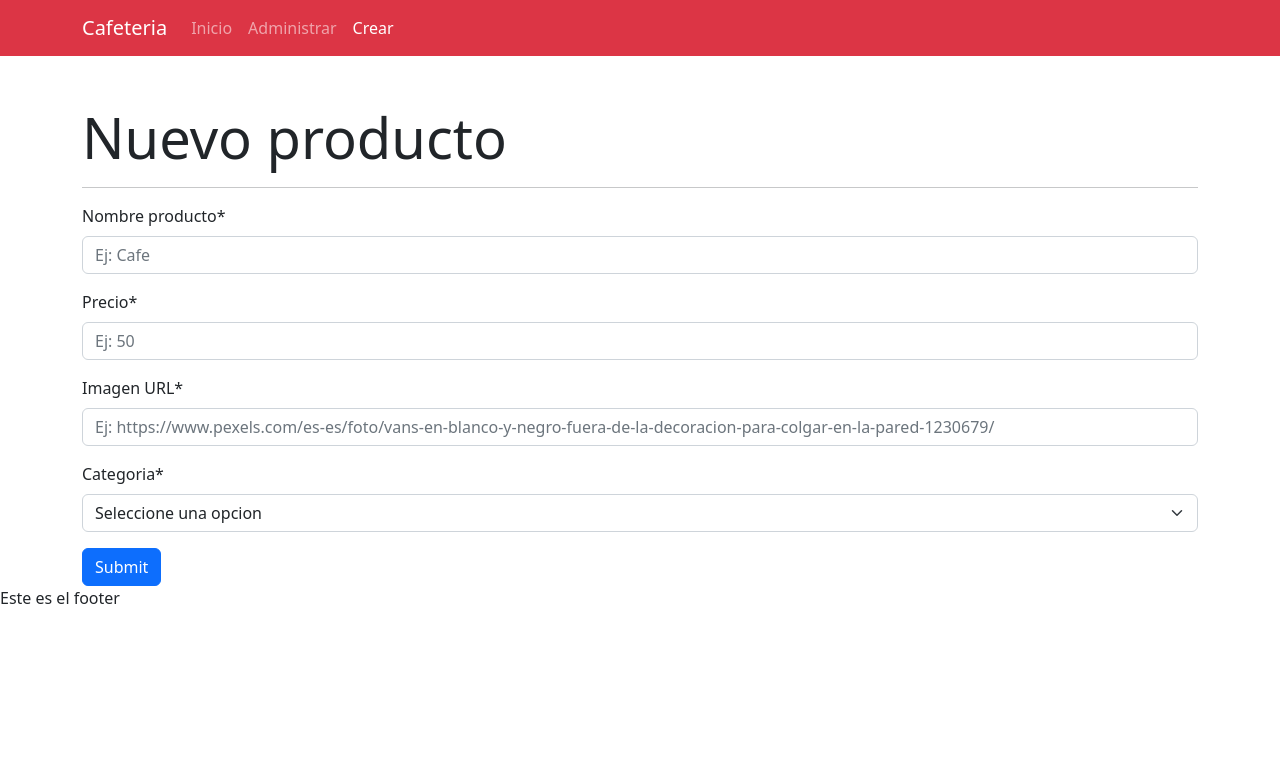
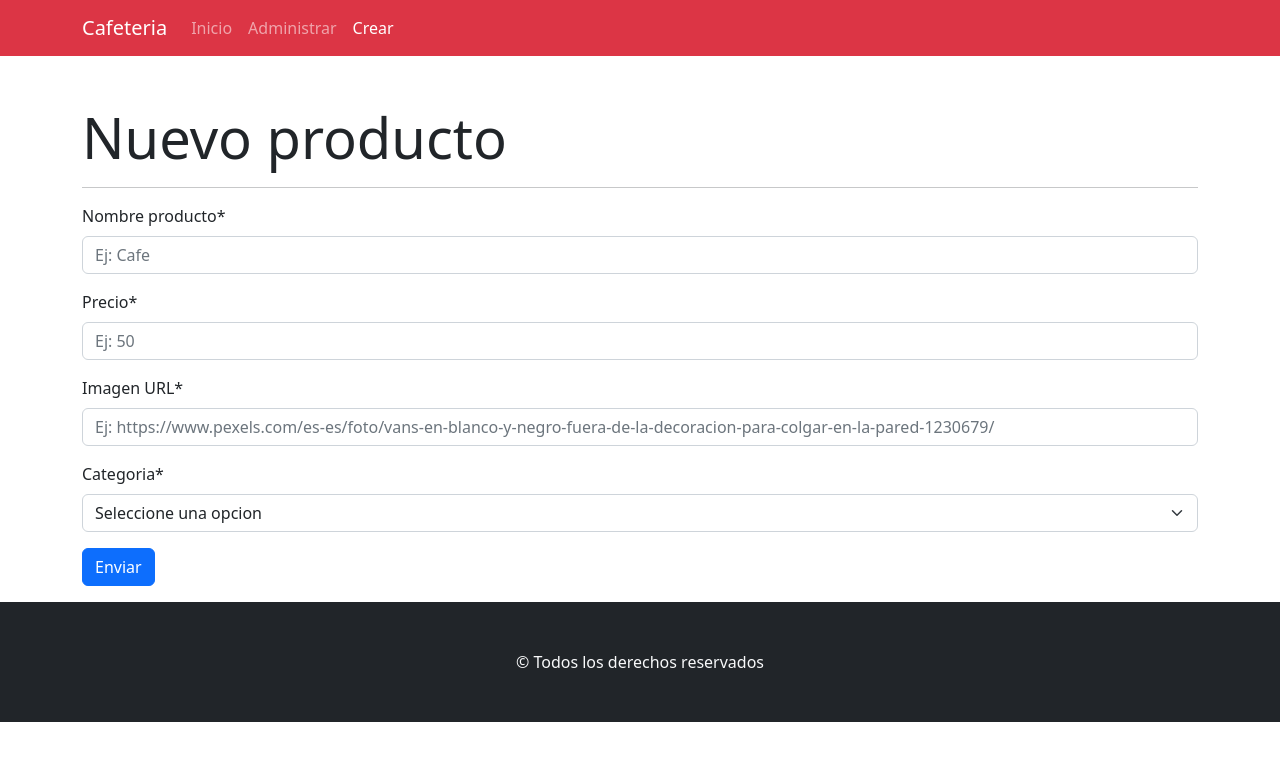
Before and after one commit to JuanMeni/cafeteria-frontend, a React (Create React App) app: page /administrar/producto/crear in a window 1280 px wide. Shown: the top 760 px of the page. Built offline with nearby package versions, Linux system fonts and the light colour scheme.

Commit message:
cambio en el boton del form

```diff
--- a/src/components/common/Footer.jsx
+++ b/src/components/common/Footer.jsx
@@ -2,9 +2,9 @@ import React from 'react';
 
 const Footer = () => {
     return (
-        <div>
-            <p>Este es el footer</p>
-        </div>
+        <section className='text-center bg-dark text-light'>
+            <p className='py-5'>&copy; Todos los derechos reservados</p>
+        </section>
     );
 };
 
--- a/src/components/views/productos/CrearProducto.jsx
+++ b/src/components/views/productos/CrearProducto.jsx
@@ -3,7 +3,7 @@ import { Form, Button } from "react-bootstrap";
 
 const CrearProducto = () => {
   return (
-    <section className="container">
+    <section className="container mb-3">
       <h1 className="display-4 mt-5">Nuevo producto</h1>
       <hr />
       <Form>
@@ -31,7 +31,7 @@ const CrearProducto = () => {
           </Form.Select>
         </Form.Group>
         <Button variant="primary" type="submit">
-          Submit
+          Enviar
         </Button>
       </Form>
     </section>
```
